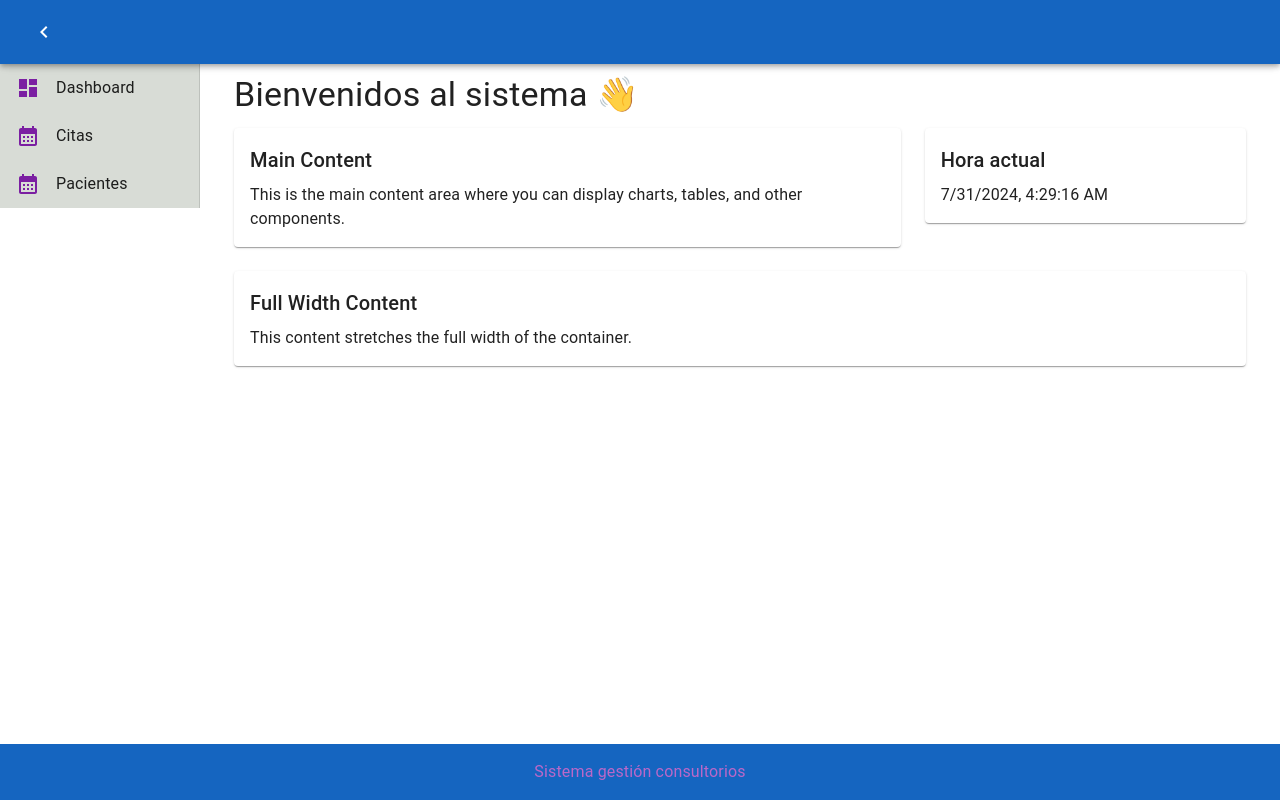
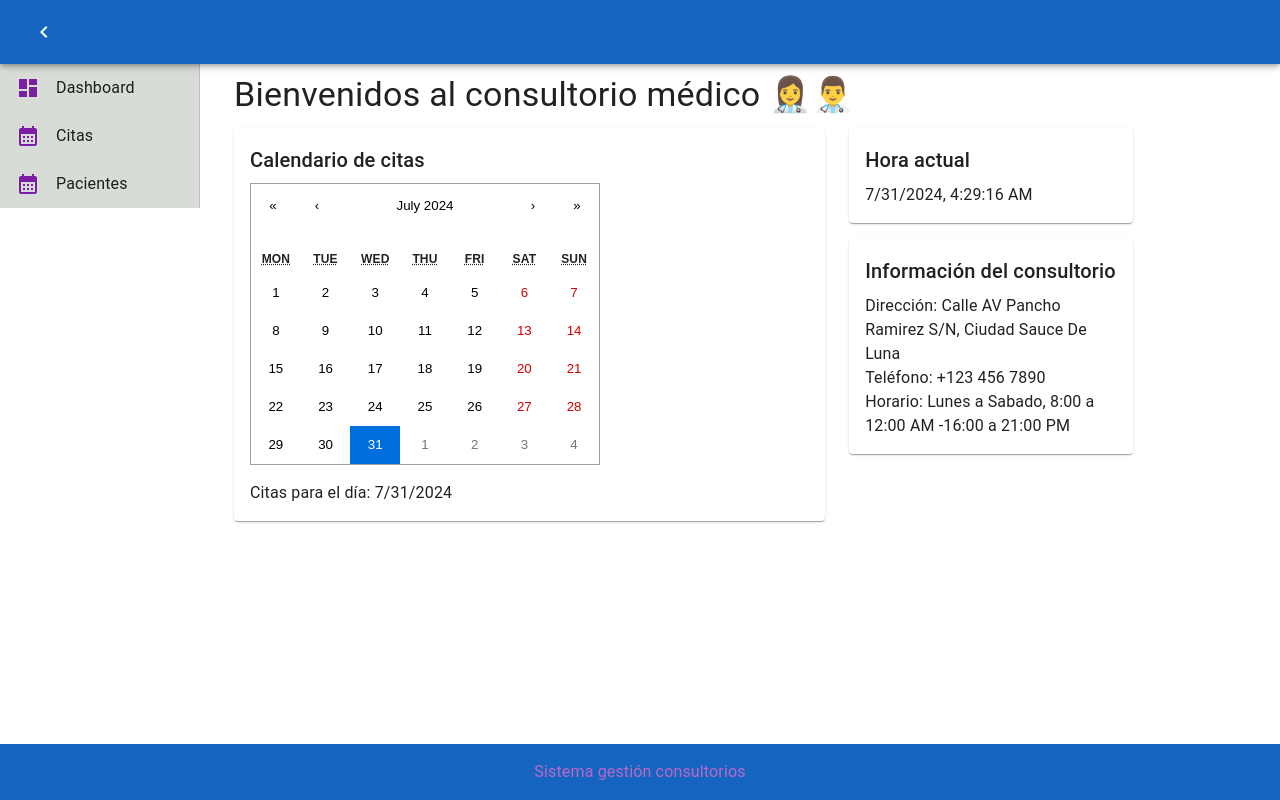
Before and after one commit to Bruno-1703/consultorioFront, a Next.js app: page / in a window 1280 px wide. Built offline with nearby package versions, Linux system fonts and the light colour scheme.

Commit message:
calendario de citas

```diff
--- a/package.json
+++ b/package.json
@@ -13,6 +13,7 @@
     "@mui/material": "latest",
     "next": "latest",
     "react": "^18.2.0",
+    "react-calendar": "^5.0.0",
     "react-dom": "^18.2.0"
   },
   "devDependencies": {
--- a/pages/index.tsx
+++ b/pages/index.tsx
@@ -5,27 +5,38 @@ import {
   Typography
 } from "@mui/material";
 import React from "react";
-
+import Calendar from "react-calendar";
+import 'react-calendar/dist/Calendar.css';
 
 const IndexPage: React.FC = () => {
 
-return (
-  <div style={{ display: "flex" }}>
-    <>
+  const [date, setDate] = React.useState(new Date());
+
+  const onDateChange = (newDate: Date) => {
+    setDate(newDate);
+    // Aquí podrías agregar lógica para mostrar las citas del día seleccionado
+  };
+
+  return (
+    <div style={{ display: "flex" }}>
       <Container maxWidth="lg">
         <Typography variant="h4" gutterBottom>
-         Bienvenidos al sistema 👋
+          Bienvenidos al consultorio médico 👩‍⚕️👨‍⚕️
         </Typography>
         <Grid container spacing={3}>
           <Grid item xs={12} md={8}>
             <Paper style={{ padding: "16px" }}>
               <Typography variant="h6" gutterBottom>
-                Main Content
+                Calendario de citas
               </Typography>
-              <Typography variant="body1">
-                This is the main content area where you can display charts,
-                tables, and other components.
+              <Calendar
+                onChange={onDateChange}
+                value={date}
+              />
+              <Typography variant="body1" style={{ marginTop: "16px" }}>
+                Citas para el día: {date.toLocaleDateString()}
               </Typography>
+              {/* Aquí puedes agregar un componente para listar las citas del día seleccionado */}
             </Paper>
           </Grid>
           <Grid item xs={12} md={4}>
@@ -34,25 +45,28 @@ return (
                 Hora actual
               </Typography>
               <Typography variant="body1">
-               {new Date().toLocaleString()}
+                {new Date().toLocaleString()}
               </Typography>
             </Paper>
-          </Grid>
-          <Grid item xs={12}>
-            <Paper style={{ padding: "16px" }}>
+            <Paper style={{ padding: "16px", marginTop: "16px" }}>
               <Typography variant="h6" gutterBottom>
-                Full Width Content
+                Información del consultorio
               </Typography>
               <Typography variant="body1">
-                This content stretches the full width of the container.
+                Dirección: Calle AV Pancho Ramirez S/N, Ciudad Sauce De Luna
+              </Typography>
+              <Typography variant="body1">
+                Teléfono: +123 456 7890
+              </Typography>
+              <Typography variant="body1">
+                Horario: Lunes a Sabado, 8:00 a 12:00 AM -16:00 a 21:00 PM
               </Typography>
             </Paper>
           </Grid>
         </Grid>
       </Container>
-    </>
-  </div>
-);
+    </div>
+  );
 };
 
 export default IndexPage;
```
Also changed, not shown: 1 other file (tests, documents, lock files or other folders).
